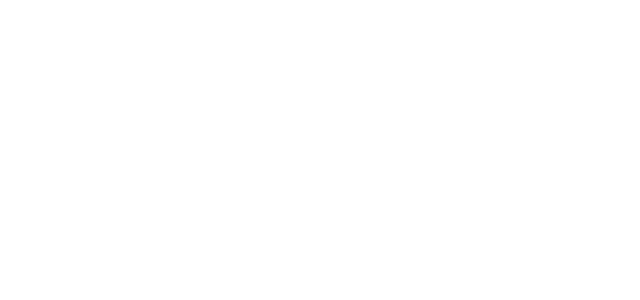
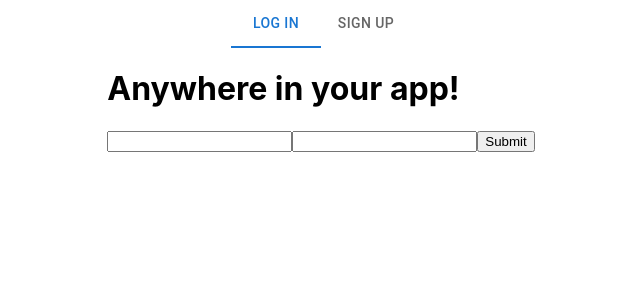
Before and after one commit to Korpan-Artem/hw-one-react, a React (Create React App) app: page / in a window 1280 px wide. Shown: the top 300 px of the page, without its empty margins (319-959 px from the left). Built offline with nearby package versions, Linux system fonts and the light colour scheme.

Commit message:
add Tabs and one Formik

```diff
--- a/package.json
+++ b/package.json
@@ -3,9 +3,15 @@
   "version": "0.1.0",
   "private": true,
   "dependencies": {
+    "@emotion/react": "^11.4.1",
+    "@emotion/styled": "^11.3.0",
+    "@mui/material": "^5.0.2",
     "@testing-library/jest-dom": "^5.14.1",
     "@testing-library/react": "^11.2.7",
     "@testing-library/user-event": "^12.8.3",
+    "formik": "^2.2.9",
+    "i": "^0.3.7",
+    "npm": "^7.24.2",
     "react": "^17.0.2",
     "react-dom": "^17.0.2",
     "react-scripts": "4.0.3",
--- a/src/App.js
+++ b/src/App.js
@@ -1,11 +1,34 @@
+import React, {useState} from 'react';
 import './themes/App.css';
+import { Tabs, Tab } from '@mui/material';
+import { LoginForm } from './components/LoginForm';
+import { SignUpForm } from './components/SignUpForm';
 
 
 function App() {
-  return (
-    <>
-    </>
-  );
+  const [value, setValue] = useState(0);
+
+  const handleChange = (event, newValue) => {
+     setValue(newValue);
+   };
+
+  const showLogInUIJsx = value === 0 && <LoginForm/>
+  const showSignInUIJsx = value === 1 && <SignUpForm/>
+
+ return(
+  <div className="form-container">
+    <Tabs
+      value={value}
+      onChange={handleChange}
+      centered
+    >
+      <Tab label="Log in"/>
+      <Tab label="Sign up"/>
+    </Tabs>
+    {showLogInUIJsx || showSignInUIJsx}
+    </div>
+   )
+
 }
 
 export default App;
--- /dev/null
+++ b/src/components/LoginForm/index.js
@@ -0,0 +1,65 @@
+import React from "react";
+import { Formik } from 'formik';
+export const LoginForm = () => {
+    return (
+    <div>
+     <h1>Anywhere in your app!</h1>
+     <Formik
+       initialValues={{ email: '', password: '' }}
+       placeholder =' email'
+       validate={values => {
+         const errors = {};
+         if (!values.email) {
+           errors.email = 'Required';
+         } else if (
+           !/^[A-Z0-9._%+-]+@[A-Z0-9.-]+\.[A-Z]{2,}$/i.test(values.email)
+         ) {
+           errors.email = 'Invalid email address';
+         }
+         return errors;
+       }}
+       onSubmit={(values, { setSubmitting }) => {
+         setTimeout(() => {
+           alert(JSON.stringify(values, null, 2));
+           setSubmitting(false);
+         }, 400);
+       }}
+     >
+       {({
+         values,
+         errors,
+         touched,
+         handleChange,
+         handleBlur,
+         handleSubmit,
+         isSubmitting,
+         /* and other goodies */
+       }) => (
+         <form onSubmit={handleSubmit}>
+           <input
+             type="email"
+             name="email"
+             onChange={handleChange}
+             onBlur={handleBlur}
+             value={values.email}
+           />
+           {errors.email && touched.email && errors.email}
+           <input
+             type="password"
+             name="password"
+             onChange={handleChange}
+             onBlur={handleBlur}
+             value={values.password}
+           />
+           {errors.password && touched.password && errors.password}
+           <button type="submit" disabled={isSubmitting}>
+             Submit
+           </button>
+         </form>
+       )}
+     </Formik>
+   </div>
+    )
+}
+
+export default LoginForm;
--- /dev/null
+++ b/src/components/SignUpForm/index.js
@@ -0,0 +1,11 @@
+import React from 'react';
+
+export const SignUpForm = () => {
+    return (
+        <>
+        <h1>SingUpForm</h1>
+        </>
+    )
+}
+
+export default SignUpForm;
--- a/src/index.js
+++ b/src/index.js
@@ -4,8 +4,6 @@
 import App from './App';
 
 ReactDOM.render(
-  <>
-    <App />
-  </>,
+    <App />,
   document.getElementById('root')
 );
--- a/src/themes/App.css
+++ b/src/themes/App.css
@@ -36,3 +36,12 @@
     transform: rotate(360deg);
   }
 }
+
+
+/*-------------------Form---------------------*/
+
+.form-container {
+  display: flex;
+  flex-direction: column;
+  align-items: center;
+}
```
Also changed, not shown: public/manifest.json, 1 other file (tests, documents, lock files or other folders).
